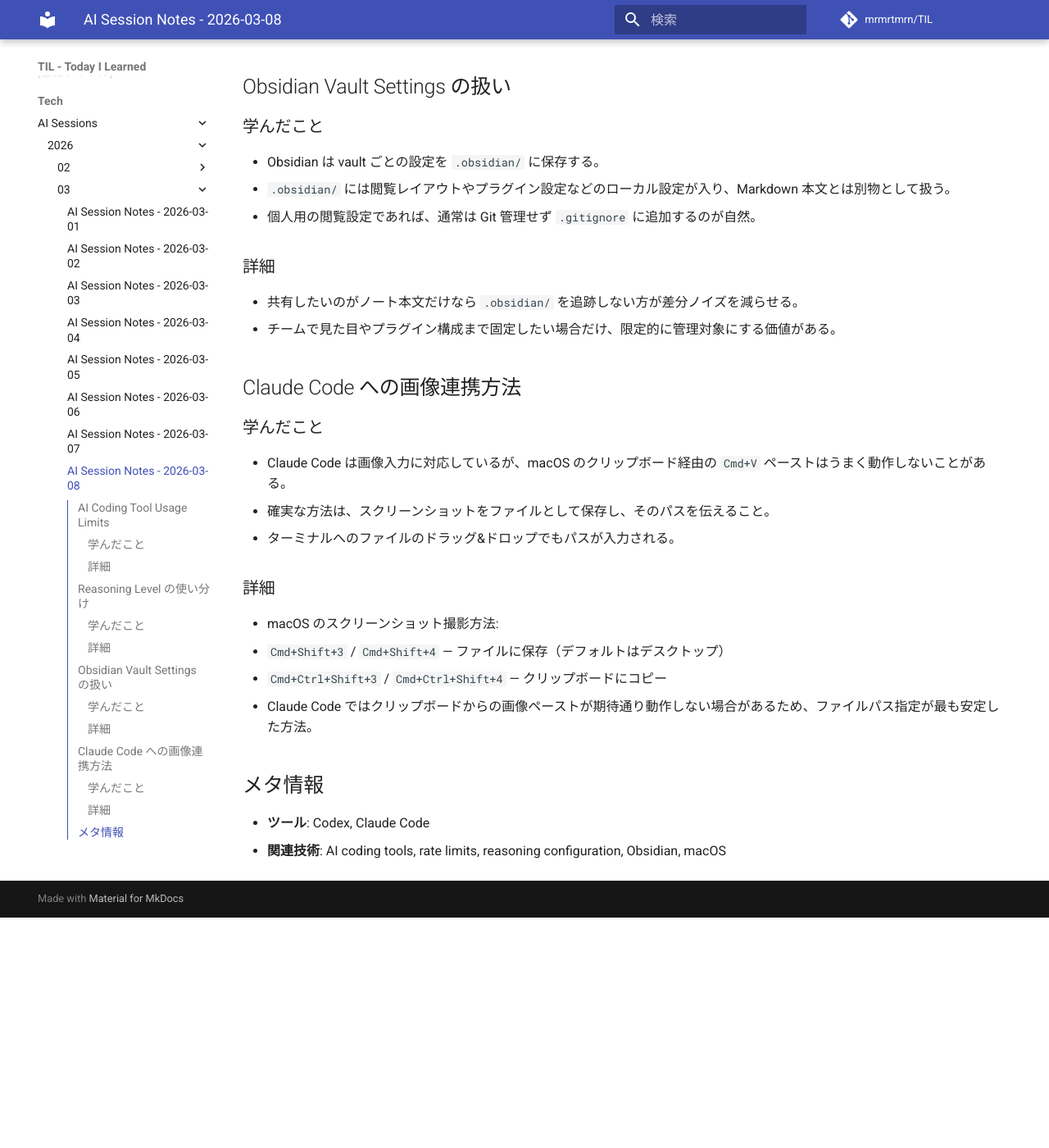
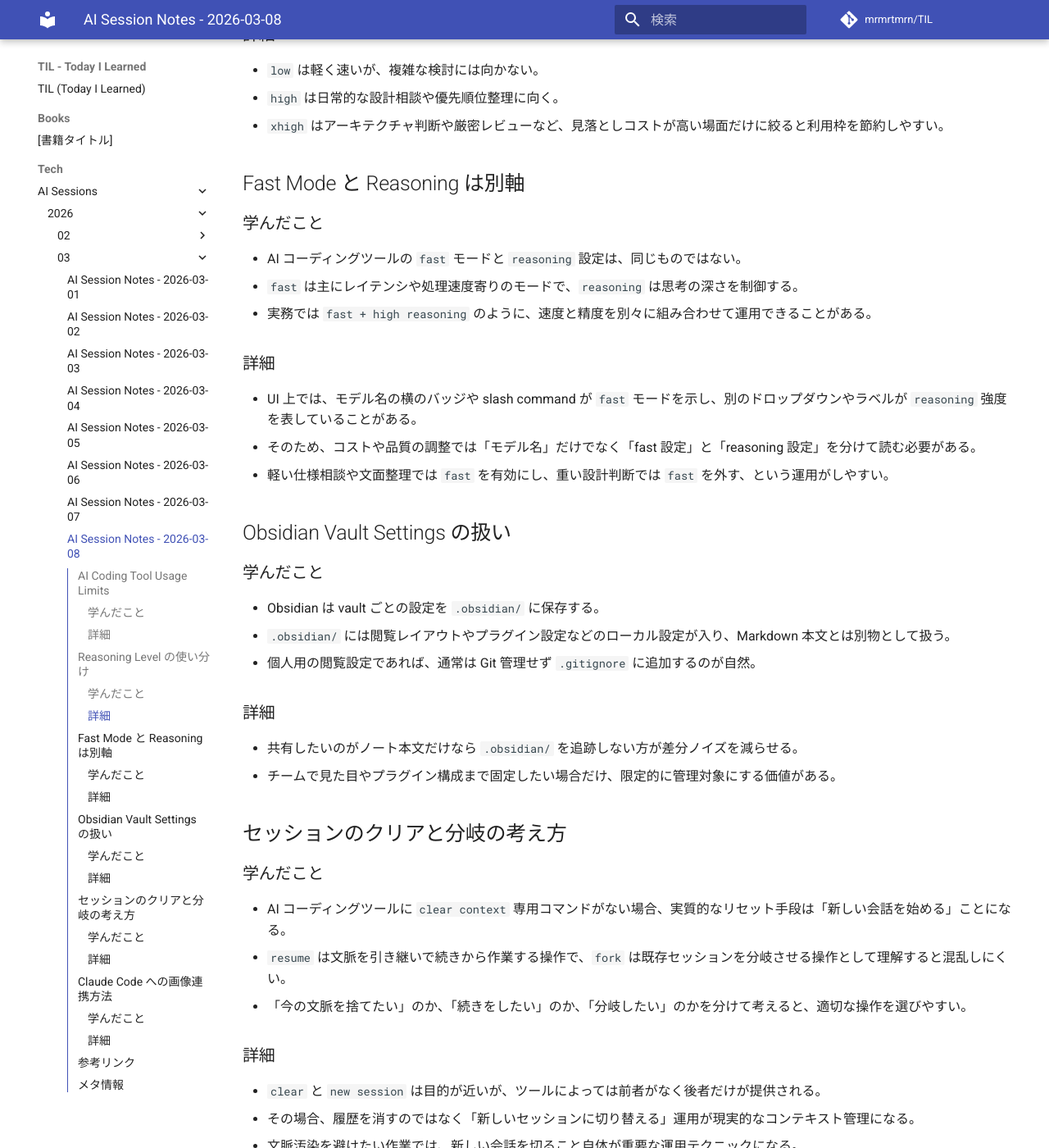
Before and after one commit to mrmrtmrn/TIL, an MkDocs documentation site: the page built from docs/Tech/AI-Sessions/2026/03/2026-03-08.md, in a window 1280 px wide and 1400 px high, scrolled down 893 px. Shown: the whole window at 82% size. Built offline with MkDocs 1.6.1 and Material for MkDocs 9.7.7, drawn with Linux system fonts in a browser that asks for light colours; comment, search, counter and statistics services are not loaded; before the commit the page ends 2012 px from its top, so only the background shows below that; some of the changed text lies outside the part shown.

Commit message:
feat: 2026-03-08 の AI セッションノートを追加
- AI Coding Tool Usage Limits
- Fast Mode と Reasoning は別軸
- セッションのクリアと分岐の考え方

```diff
--- a/docs/Tech/AI-Sessions/2026/03/2026-03-08.md
+++ b/docs/Tech/AI-Sessions/2026/03/2026-03-08.md
@@ -7,12 +7,14 @@
 - AI コーディングツールの `context remaining` と `hourly/daily/weekly limit` は別物として読む。
 - CLI に `status` 風コマンドがあっても、確認できるのが認証状態だけで、利用枠までは見えないことがある。
 - 利用枠を把握するときは、実際のアプリ UI や公式の usage 画面で、どの指標が何を意味するのかを切り分けて確認する。
+- 週次利用枠は固定のカレンダー週ではなく、rolling window 的に再計算されることがあるため、突然「残量が復活した」ように見える場合がある。
 
 ### 詳細
 
 - `context remaining` は、その会話で保持できる文脈ウィンドウの残量を示す。
 - `5h limit` や `weekly limit` のような表示は、一定期間内の利用枠を示す。
 - 同じ「残り%」でも意味が異なるため、残量評価では指標名ごとに解釈する必要がある。
+- 利用枠の再計算タイミングはツール内部実装に依存するため、アカウント単位の変化理由を断定できない場合でも、まずはリセット時刻と window の挙動を疑うのが実務的。
 
 ## Reasoning Level の使い分け
 
@@ -28,6 +30,20 @@
 - `high` は日常的な設計相談や優先順位整理に向く。
 - `xhigh` はアーキテクチャ判断や厳密レビューなど、見落としコストが高い場面だけに絞ると利用枠を節約しやすい。
 
+## Fast Mode と Reasoning は別軸
+
+### 学んだこと
+
+- AI コーディングツールの `fast` モードと `reasoning` 設定は、同じものではない。
+- `fast` は主にレイテンシや処理速度寄りのモードで、`reasoning` は思考の深さを制御する。
+- 実務では `fast + high reasoning` のように、速度と精度を別々に組み合わせて運用できることがある。
+
+### 詳細
+
+- UI 上では、モデル名の横のバッジや slash command が `fast` モードを示し、別のドロップダウンやラベルが `reasoning` 強度を表していることがある。
+- そのため、コストや品質の調整では「モデル名」だけでなく「fast 設定」と「reasoning 設定」を分けて読む必要がある。
+- 軽い仕様相談や文面整理では `fast` を有効にし、重い設計判断では `fast` を外す、という運用がしやすい。
+
 ## Obsidian Vault Settings の扱い
 
 ### 学んだこと
@@ -40,6 +56,20 @@
 
 - 共有したいのがノート本文だけなら `.obsidian/` を追跡しない方が差分ノイズを減らせる。
 - チームで見た目やプラグイン構成まで固定したい場合だけ、限定的に管理対象にする価値がある。
+
+## セッションのクリアと分岐の考え方
+
+### 学んだこと
+
+- AI コーディングツールに `clear context` 専用コマンドがない場合、実質的なリセット手段は「新しい会話を始める」ことになる。
+- `resume` は文脈を引き継いで続きから作業する操作で、`fork` は既存セッションを分岐させる操作として理解すると混乱しにくい。
+- 「今の文脈を捨てたい」のか、「続きをしたい」のか、「分岐したい」のかを分けて考えると、適切な操作を選びやすい。
+
+### 詳細
+
+- `clear` と `new session` は目的が近いが、ツールによっては前者がなく後者だけが提供される。
+- その場合、履歴を消すのではなく「新しいセッションに切り替える」運用が現実的なコンテキスト管理になる。
+- 文脈汚染を避けたい作業では、新しい会話を切ること自体が重要な運用テクニックになる。
 
 ## Claude Code への画像連携方法
 
@@ -56,7 +86,13 @@
   - `Cmd+Ctrl+Shift+3` / `Cmd+Ctrl+Shift+4` — クリップボードにコピー
 - Claude Code ではクリップボードからの画像ペーストが期待通り動作しない場合があるため、ファイルパス指定が最も安定した方法。
 
+## 参考リンク
+
+- [GPT-5.3 and GPT-5.4 in ChatGPT](https://help.openai.com/en/articles/11909943-gpt-53-and-gpt-54-in-chatgpt) - Instant / Thinking 系と reasoning の整理
+- [Using Codex with your ChatGPT plan](https://help.openai.com/en/articles/11369540-using-codex-with-your-chatgpt-plan) - Codex の usage limit と plan 説明
+- [Introducing GPT-5.4](https://openai.com/index/introducing-gpt-5-4/) - GPT-5.4 系の公式リリース情報
+
 ## メタ情報
 
 - **ツール**: Codex, Claude Code
-- **関連技術**: AI coding tools, rate limits, reasoning configuration, Obsidian, macOS
+- **関連技術**: AI coding tools, rate limits, reasoning configuration, fast mode, session management, Obsidian, macOS
```
